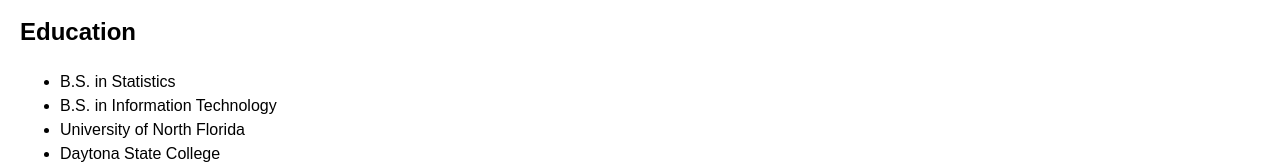
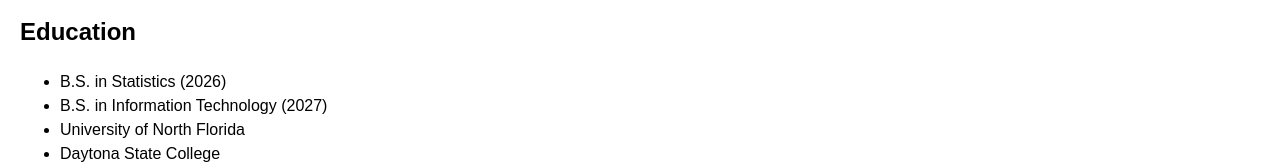
Before and after one commit to AyodeleSamuel17/cop4708-website, a plain HTML site: page resume.html in a window 1280 px wide. Shown: the part 171-339 px from the top of the page. Drawn offline with Linux system fonts and the light colour scheme.

Commit message:
Update education section with years in parentheses

```diff
--- a/resume.html
+++ b/resume.html
@@ -20,12 +20,12 @@
   <main>
     <section>
       <h2>Education</h2>
-      <ul>
-        <li>B.S. in Statistics</li>
-        <li>B.S. in Information Technology</li>
+   <ul>
+        <li>B.S. in Statistics (2026)</li>
+        <li>B.S. in Information Technology (2027)</li>
         <li>University of North Florida</li>
         <li>Daytona State College</li>
-      </ul>
+     </ul>
     </section>
     <section>
       <h2>Skills</h2>
```
